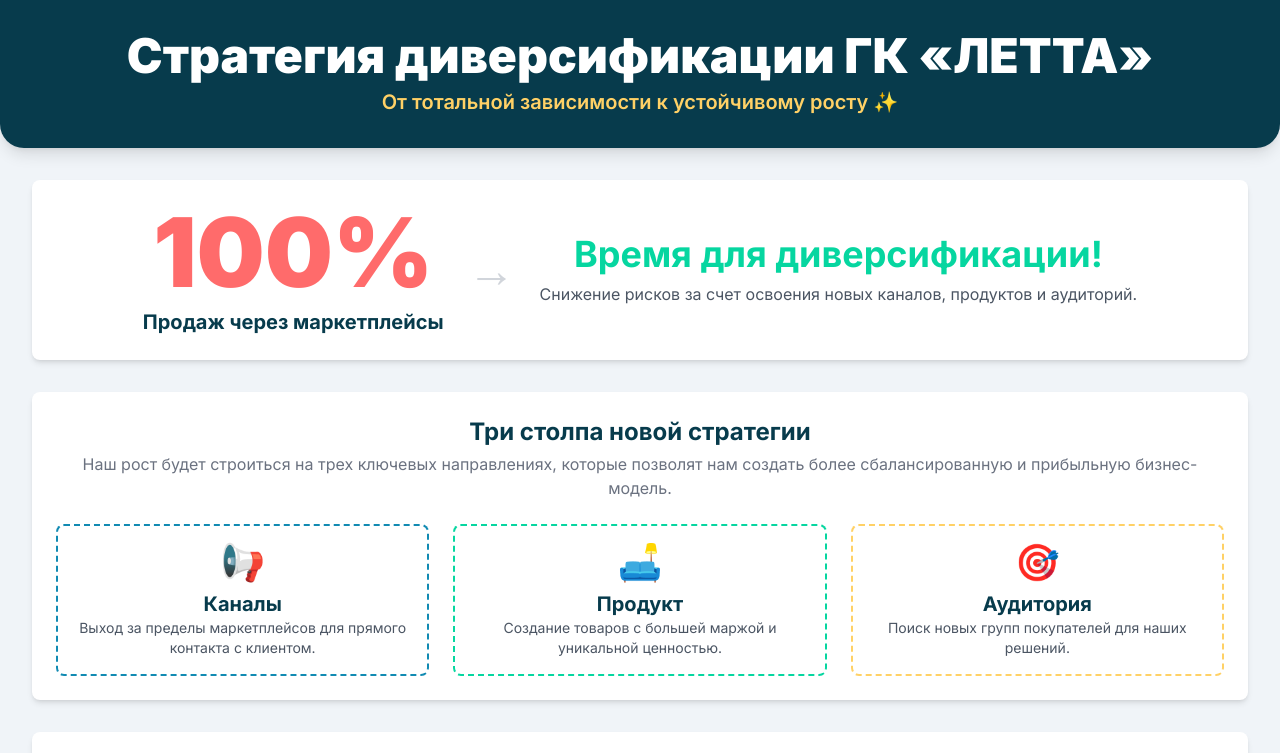
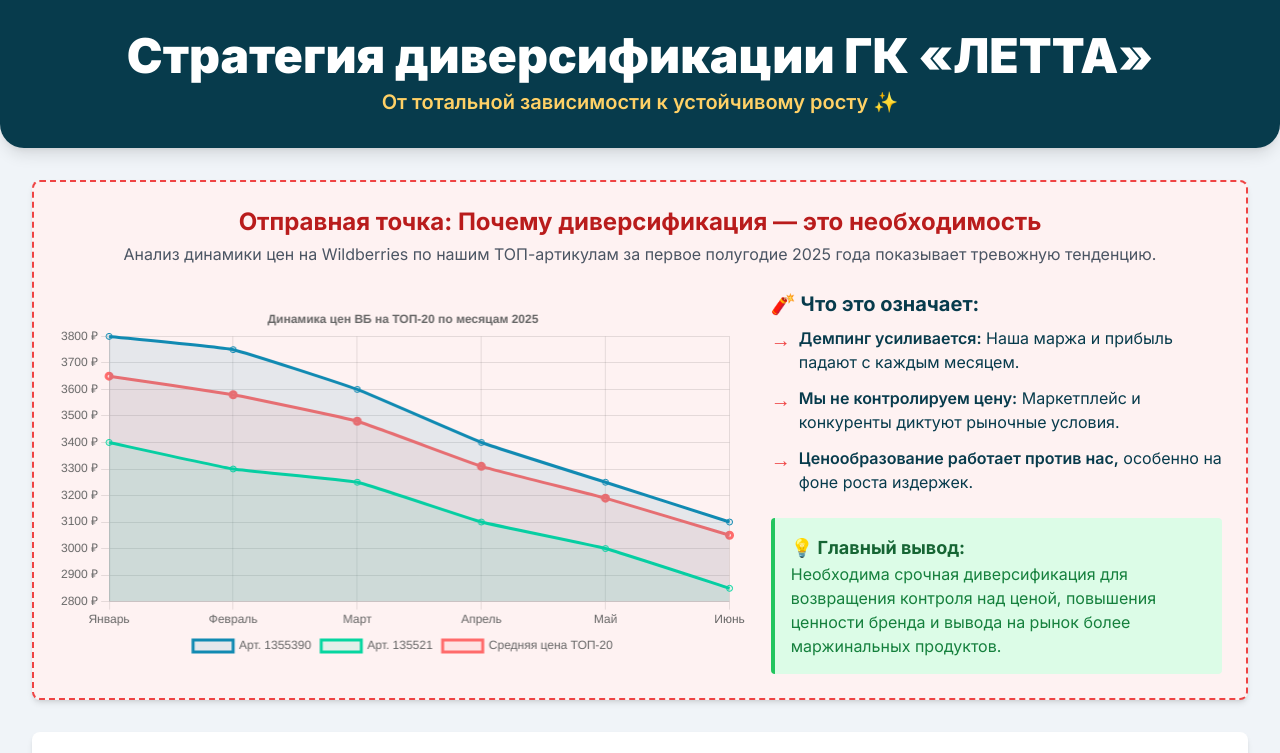
Before and after one commit to Alik131313/diversification, a plain HTML site: page index.html in a window 1280 px wide. Shown: the top 753 px of the page. Drawn offline with nearby package versions, Linux system fonts and the light colour scheme.

Commit message:
Update index.html

```diff
--- a/index.html
+++ b/index.html
@@ -19,15 +19,12 @@
         .chart-container {
             position: relative;
             width: 100%;
-            max-width: 500px;
-            margin-left: auto;
-            margin-right: auto;
             height: 300px;
-            max-height: 40vh;
+            max-height: 45vh;
         }
         @media (min-width: 768px) {
             .chart-container {
-                height: 350px;
+                height: 400px;
             }
         }
         .flowchart-arrow {
@@ -76,16 +73,34 @@
     <main class="container mx-auto p-4 md:p-8">
         <div class="grid grid-cols-1 md:grid-cols-2 lg:grid-cols-3 gap-8">
 
-            <section class="md:col-span-2 lg:col-span-3 bg-white rounded-lg shadow-md p-6 flex flex-col md:flex-row items-center justify-center gap-6">
-                <div class="text-center">
-                    <p class="text-8xl font-black text-[#FF6B6B]">100%</p>
-                    <p class="text-xl font-bold mt-2">Продаж через маркетплейсы</p>
+            <section class="md:col-span-2 lg:col-span-3 bg-red-50 border-2 border-dashed border-red-500 rounded-lg shadow-md p-6">
+                <h2 class="text-2xl font-bold text-center mb-1 text-red-700">Отправная точка: Почему диверсификация — это необходимость</h2>
+                <p class="text-center text-gray-600 mb-6">Анализ динамики цен на Wildberries по нашим ТОП-артикулам за первое полугодие 2025 года показывает тревожную тенденцию.</p>
+                <div class="grid grid-cols-1 lg:grid-cols-5 gap-6 items-center">
+                    <div class="lg:col-span-3 chart-container">
+                        <canvas id="priceDropChart"></canvas>
                     </div>
-                <div class="text-5xl font-bold text-gray-300 hidden md:block">&rarr;</div>
-                 <div class="text-5xl font-bold text-gray-300 md:hidden">&darr;</div>
-                <div class="text-center">
-                    <p class="text-3xl md:text-4xl font-bold text-[#06D6A0]">Время для диверсификации!</p>
-                    <p class="text-md text-gray-600 mt-2">Снижение рисков за счет освоения новых каналов, продуктов и аудиторий.</p>
+                    <div class="lg:col-span-2">
+                        <h3 class="font-bold text-xl mb-2">🧨 Что это означает:</h3>
+                        <ul class="space-y-3">
+                            <li class="flex items-start">
+                                <span class="text-red-500 font-bold text-xl mr-2">→</span>
+                                <div><strong class="font-semibold">Демпинг усиливается:</strong> Наша маржа и прибыль падают с каждым месяцем.</div>
+                            </li>
+                            <li class="flex items-start">
+                                <span class="text-red-500 font-bold text-xl mr-2">→</span>
+                                <div><strong class="font-semibold">Мы не контролируем цену:</strong> Маркетплейс и конкуренты диктуют рыночные условия.</div>
+                            </li>
+                            <li class="flex items-start">
+                                <span class="text-red-500 font-bold text-xl mr-2">→</span>
+                                <div><strong class="font-semibold">Ценообразование работает против нас,</strong> особенно на фоне роста издержек.</div>
+                            </li>
+                        </ul>
+                         <div class="mt-6 p-4 bg-green-100 border-l-4 border-green-500 rounded">
+                            <h3 class="font-bold text-lg text-green-800">💡 Главный вывод:</h3>
+                            <p class="text-green-700">Необходима срочная диверсификация для возвращения контроля над ценой, повышения ценности бренда и вывода на рынок более маржинальных продуктов.</p>
+                        </div>
+                    </div>
                 </div>
             </section>
 
@@ -434,11 +449,73 @@
                 }
             }
 
+            // Price Drop Chart
+            const priceDropCtx = document.getElementById('priceDropChart');
+            if (priceDropCtx) {
+                new Chart(priceDropCtx, {
+                    type: 'line',
+                    data: {
+                        labels: ['Январь', 'Февраль', 'Март', 'Апрель', 'Май', 'Июнь'],
+                        datasets: [
+                            {
+                                label: 'Арт. 1355390',
+                                data: [3800, 3750, 3600, 3400, 3250, 3100],
+                                borderColor: '#118AB2',
+                                backgroundColor: 'rgba(17, 138, 178, 0.1)',
+                                tension: 0.1,
+                                fill: true,
+                            },
+                            {
+                                label: 'Арт. 135521',
+                                data: [3400, 3300, 3250, 3100, 3000, 2850],
+                                borderColor: '#06D6A0',
+                                backgroundColor: 'rgba(6, 214, 160, 0.1)',
+                                tension: 0.1,
+                                fill: true,
+                            },
+                             {
+                                label: 'Средняя цена ТОП-20',
+                                data: [3650, 3580, 3480, 3310, 3190, 3050],
+                                borderColor: '#FF6B6B',
+                                backgroundColor: 'rgba(255, 107, 107, 0.1)',
+                                tension: 0.1,
+                                borderWidth: 3,
+                                fill: true,
+                            }
+                        ]
+                    },
+                    options: {
+                        responsive: true,
+                        maintainAspectRatio: false,
+                        plugins: {
+                            legend: {
+                                position: 'bottom',
+                            },
+                            title: {
+                                display: true,
+                                text: 'Динамика цен ВБ на ТОП-20 по месяцам 2025'
+                            }
+                        },
+                        scales: {
+                            y: {
+                                beginAtZero: false,
+                                ticks: {
+                                    callback: function(value) {
+                                        return value + ' ₽';
+                                    }
+                                }
+                            }
+                        }
+                    }
+                });
+            }
+
             // Gemini API integrations
             const generateProductIdeasBtn = document.getElementById('generateProductIdeasBtn');
             const productIdeasLoader = document.getElementById('productIdeasLoader');
             const productIdeasResponse = document.getElementById('productIdeasResponse');
 
+            if (generateProductIdeasBtn) {
                 generateProductIdeasBtn.addEventListener('click', async () => {
                     productIdeasLoader.style.display = 'block';
                     productIdeasResponse.classList.add('hidden');
@@ -452,12 +529,15 @@
                     productIdeasResponse.classList.remove('hidden');
                     generateProductIdeasBtn.disabled = false;
                 });
+            }
+
 
             const generateRoomConceptBtn = document.getElementById('generateRoomConceptBtn');
             const roomConceptInput = document.getElementById('roomConceptInput');
             const roomConceptLoader = document.getElementById('roomConceptLoader');
             const roomConceptResponse = document.getElementById('roomConceptResponse');
 
+            if(generateRoomConceptBtn) {
                 generateRoomConceptBtn.addEventListener('click', async () => {
                     const userInput = roomConceptInput.value;
                     if (!userInput.trim()) {
@@ -482,6 +562,7 @@
                     roomConceptResponse.classList.remove('hidden');
                     generateRoomConceptBtn.disabled = false;
                 });
+            }
         });
     </script>
 </body>
```
Lines whose indentation alone changed are shown as unchanged.
